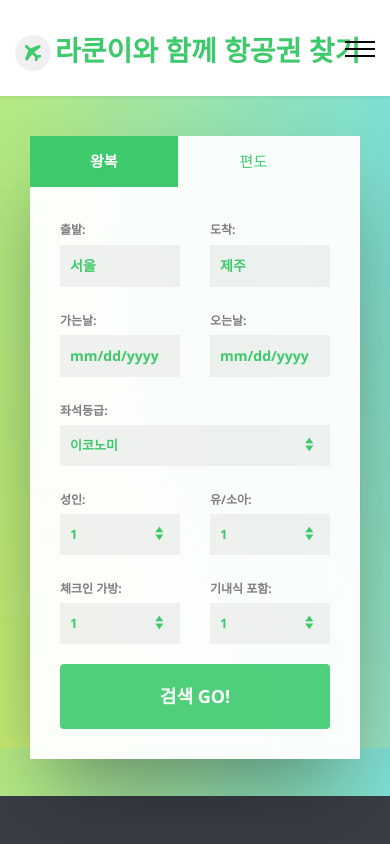
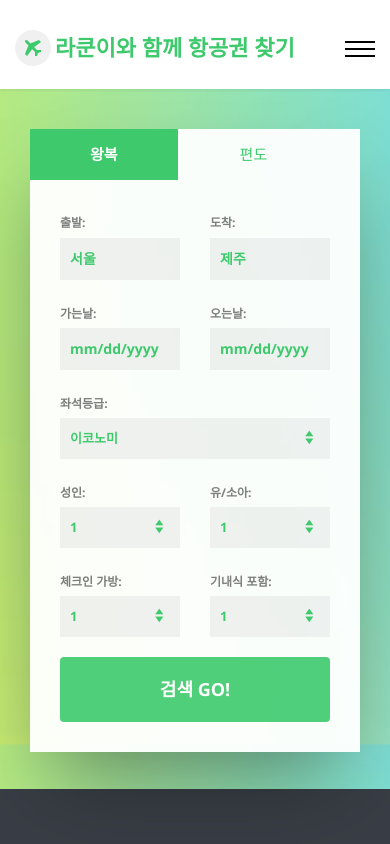
Before and after one commit to jungwoos/web1, a plain HTML site: page index.html in a window 390 px wide. Shown: the top 844 px of the page. Drawn offline with nearby package versions, Linux system fonts and the light colour scheme; files whose address does not match are found by name.

Commit message:
Add files via upload

```diff
--- a/css/style.css
+++ b/css/style.css
@@ -375,6 +375,13 @@ figure {
   font-weight: 700;
   float: left;
   padding-left: 40px;
+}
+@media screen and (max-width: 455px) {
+  #fh5co-logo {
+    margin-top: 30px;
+    font-size: 22px;
+    padding-top: 5px;
+  }
 }
 #fh5co-logo i {
   position: absolute;
```
